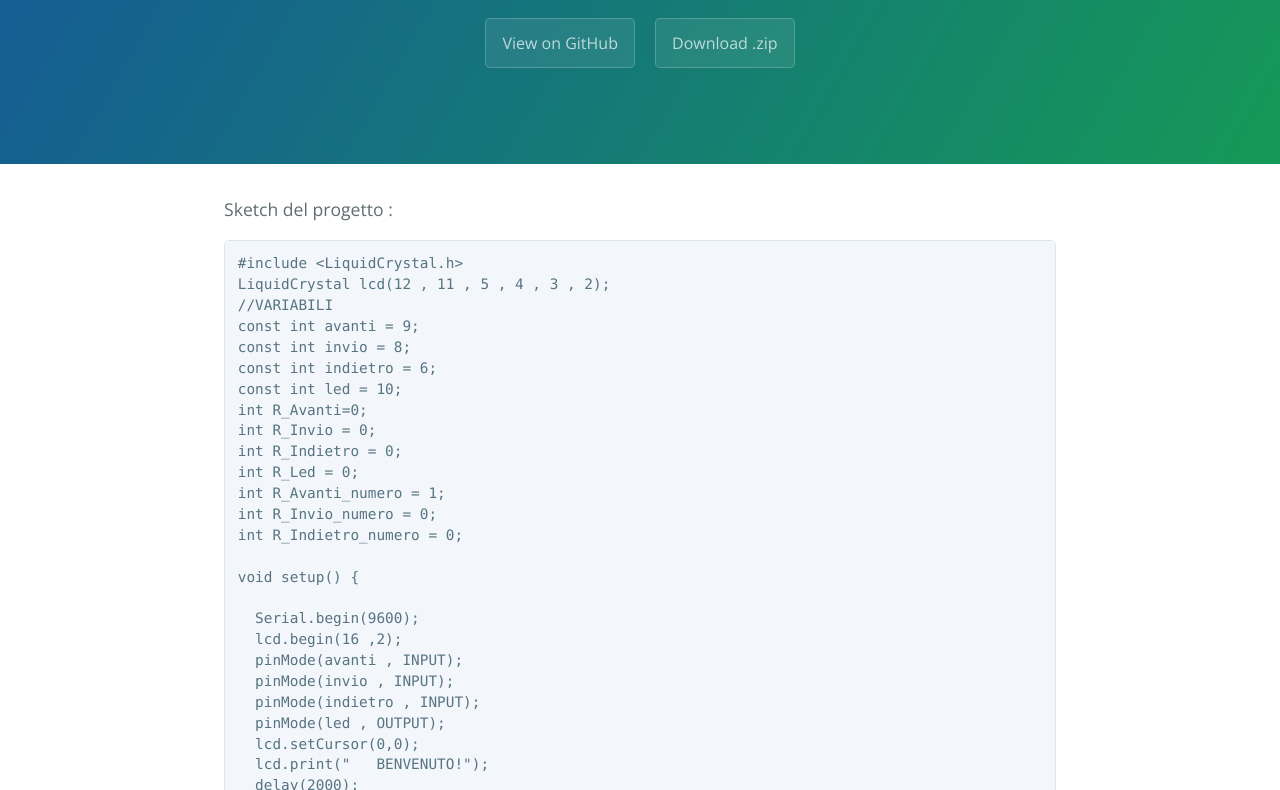
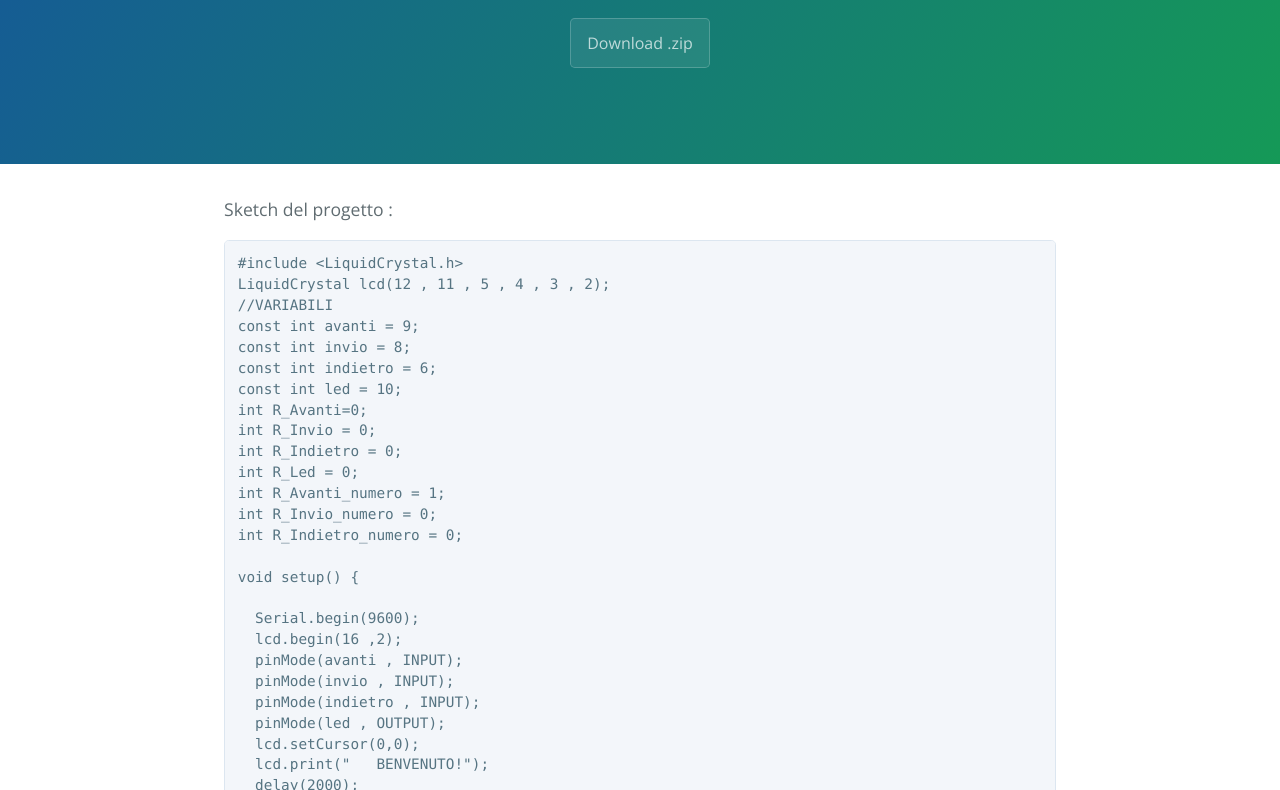
Before and after one commit to Marco9916/Progetto-Menu, a plain HTML site: page index.html in a window 1280 px wide. Shown: the part 219-1009 px from the top of the page. Drawn offline with nearby package versions, Linux system fonts and the light colour scheme.

Commit message:
Update index.html

```diff
--- a/index.html
+++ b/index.html
@@ -13,7 +13,6 @@
     <section class="page-header">
       <h1 class="project-name">Progetto Menu</h1>
       <h2 class="project-tagline">Progetto Menu </h2>
-      <a href="https://github.com/Marco9916/Progetto-Menu" class="btn">View on GitHub</a>
       <a href="https://github.com/Marco9916/Progetto-Menu/zipball/master" class="btn">Download .zip</a>
     </section>
 
```
